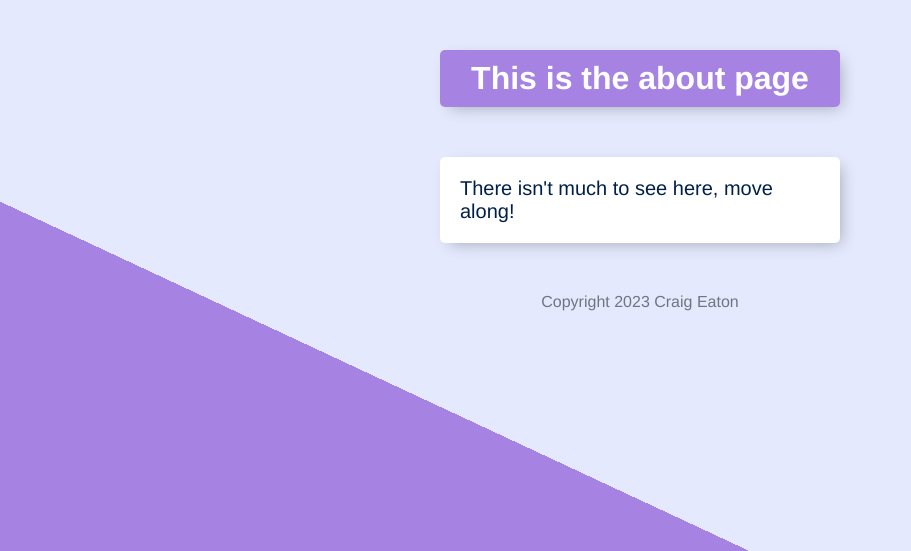
After one commit to craigea92/todo-list-app, a Node server app: page /about in a window 1280 px wide. The commit adds this page. Shown: the top 551 px of the page, without its empty margins (0-911 px from the left). Run offline with Node 20, Linux system fonts and the light colour scheme.

Commit message:
Split the header and footer into their own files, then used layouts to import them into the list and new about files

```diff
--- a/app.js
+++ b/app.js
@@ -45,6 +45,10 @@ app.post("/work", function(req, res){
   res.redirect("/work")
 });
 
+app.get("/about", function(req, res){
+  res.render("About");
+})
+
 app.listen(3000, function(){
   console.log("Server started on port 3000");
 });
--- /dev/null
+++ b/views/about.ejs
@@ -0,0 +1,12 @@
+<%- include("header") -%>
+
+<div class="box" id="heading">
+  <h1>This is the about page</h1>
+</div>
+
+<div class="box">
+  <p>There isn't much to see here, move along!</p>
+</div>
+
+
+<%- include("footer") -%>
--- /dev/null
+++ b/views/footer.ejs
@@ -0,0 +1,5 @@
+<footer>
+  Copyright 2023 Craig Eaton
+</footer>
+
+</html>
--- /dev/null
+++ b/views/header.ejs
@@ -0,0 +1,8 @@
+<!DOCTYPE html>
+<html lang="en">
+
+<head>
+  <meta charset="UTF-8">
+  <title>To-Do List</title>
+  <link rel="stylesheet" href="css/styles.css">
+</head>
```
Also changed, not shown: views/list.ejs (+3 -9 lines).
